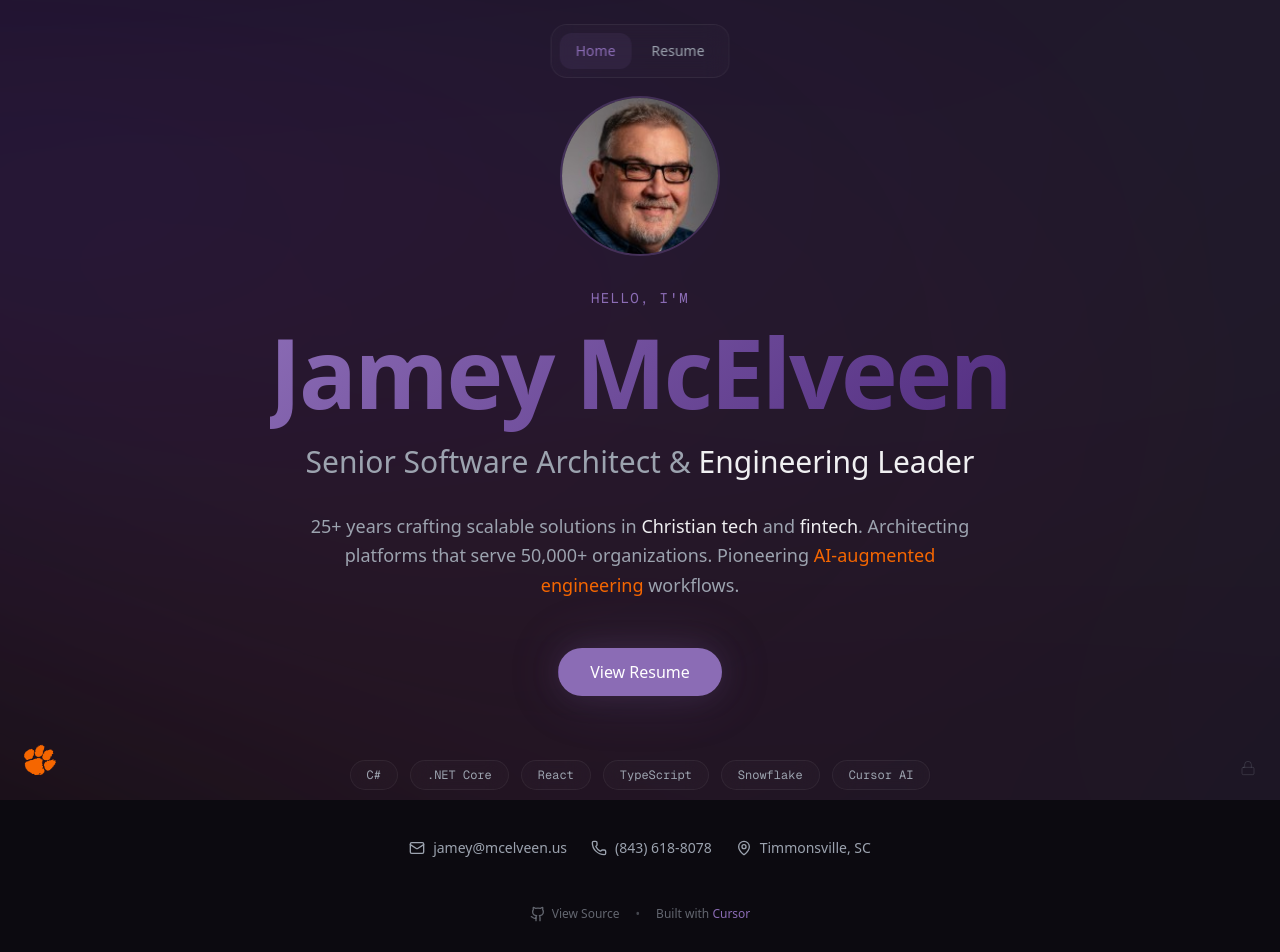
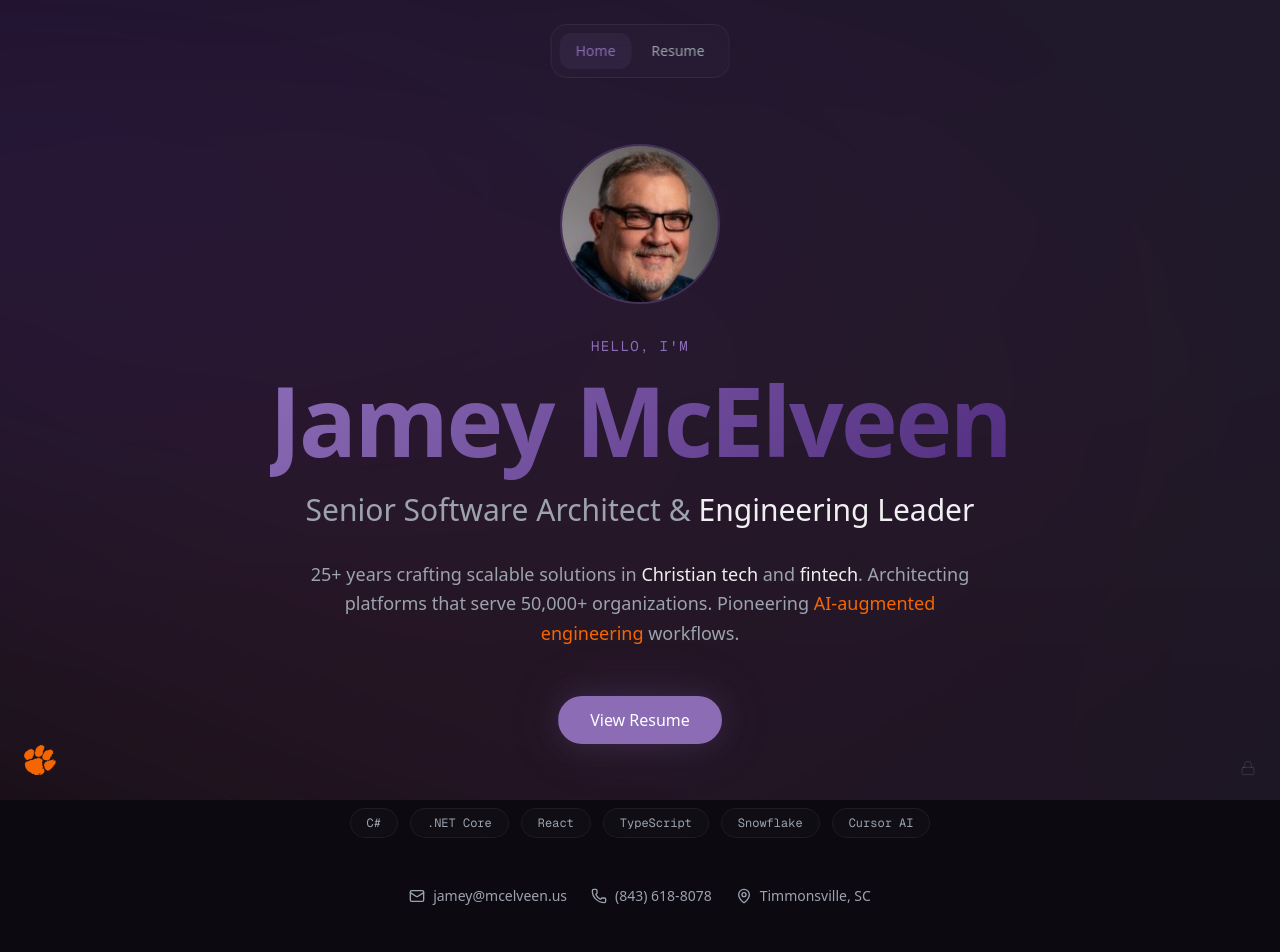
Before and after one commit to jameymcelveen/jameymcelveen.com, a Next.js app: page / in a window 1280 px wide. Shown: the top 952 px of the page. Before the commit the page ends 922 px from the top, so only its background shows below. Built offline with nearby package versions, Linux system fonts and the light colour scheme.

Commit message:
fix: Add spacing between nav and photo, bottom padding on homepage
- Added pt-8/pt-12 to photo container for space below navigation
- Added mb-4 (16px) to footer links section for bottom spacing
- Photo no longer appears too close to menu bar

```diff
--- a/src/app/page.tsx
+++ b/src/app/page.tsx
@@ -83,7 +83,7 @@ export default function Home() {
         {/* Photo */}
         <motion.div
           variants={itemVariants}
-          className="mb-6 flex justify-center sm:mb-8"
+          className="mb-6 flex justify-center pt-8 sm:mb-8 sm:pt-12"
         >
           <div className="relative h-32 w-32 overflow-hidden rounded-full border-2 border-accent/30 sm:h-40 sm:w-40">
             <Image
@@ -198,7 +198,7 @@ export default function Home() {
         {/* Footer links - GitHub and Cursor */}
         <motion.div
           variants={itemVariants}
-          className="text-foreground-muted/60 mt-8 flex flex-wrap items-center justify-center gap-4 text-xs sm:mt-12"
+          className="text-foreground-muted/60 mb-4 mt-8 flex flex-wrap items-center justify-center gap-4 text-xs sm:mt-12"
         >
           <a
             href="https://github.com/jameymcelveen/jameymcelveen.com"
```
